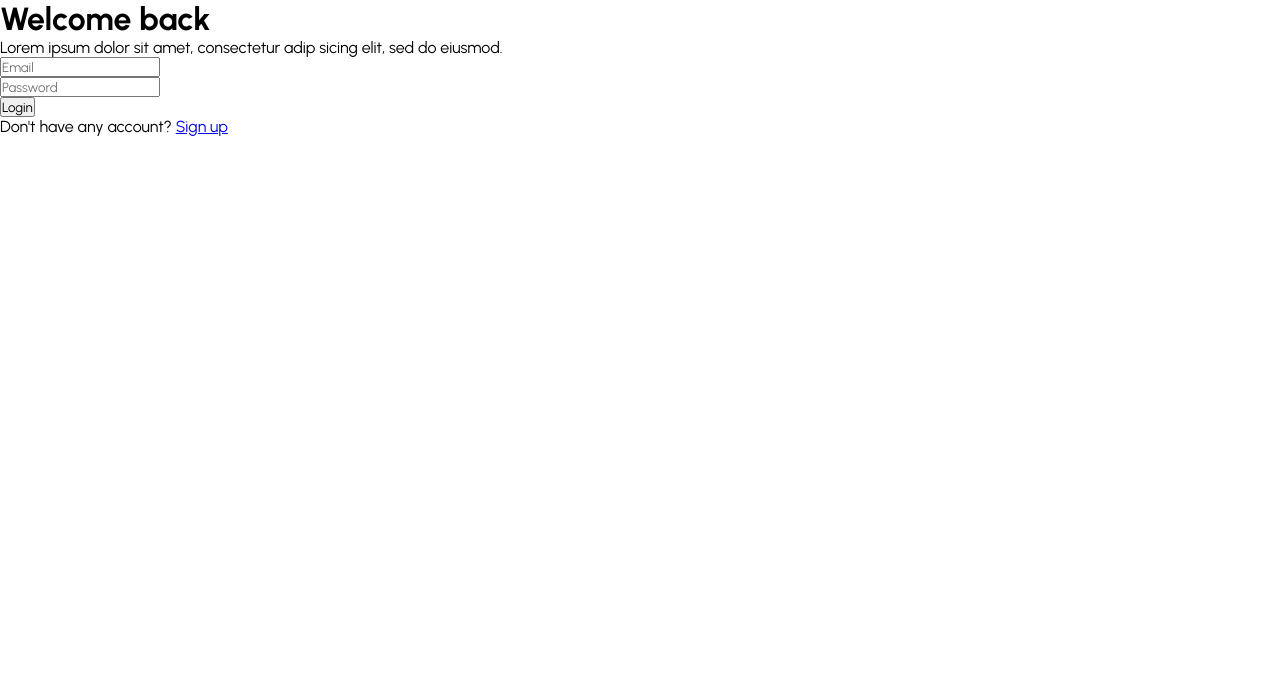
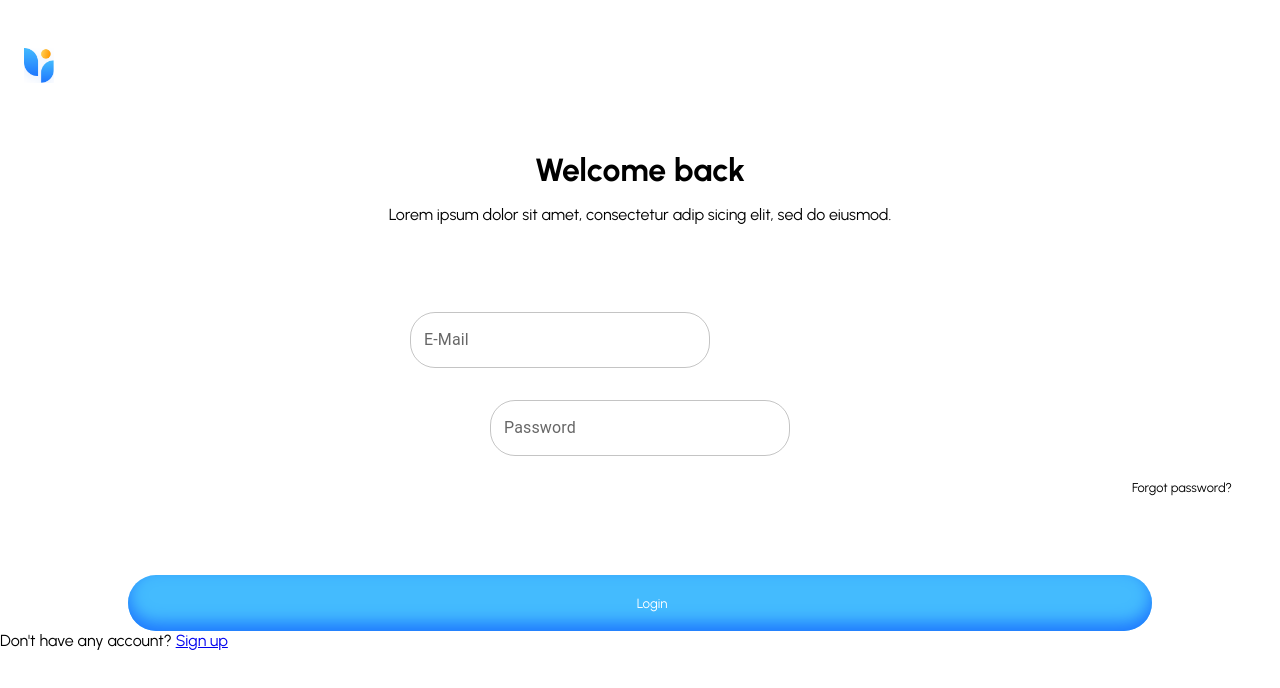
Before and after one commit to ali3a1991/Frontend_Finco, a React (Vite) app: page /login in a window 1280 px wide. Shown: the top 688 px of the page. Built offline with nearby package versions, Linux system fonts and the light colour scheme.

Commit message:
boah weiss ga nich mehr was ich alles gemacht habe! micha hat unruhe reingebracht!!

```diff
--- a/src/components/pages/Login/Login.jsx
+++ b/src/components/pages/Login/Login.jsx
@@ -1,5 +1,9 @@
 import React from "react"
 import { Link, useNavigate } from "react-router-dom"
+import style from "./Login.module.scss"
+import Logo from "../../../assets/images/Logo.png"
+import TextField from "@mui/material/TextField"
+import InputField from "../../shared/Input/EMail/InputField.jsx"
 
 function Login() {
   const navigator = useNavigate()
@@ -27,30 +31,37 @@ function Login() {
   }
 
   return (
-    <div>
-      <h1>Welcome back</h1>
-      <p>
-        Lorem ipsum dolor sit amet, consectetur adip sicing elit, sed do
-        eiusmod.
-      </p>
-      <form onSubmit={submitLogin}>
-        <div>
-          <input
-            type="text"
-            id="email"
-            name="email"
-            placeholder="Email"
-          />
+    <div className={style.login}>
+      <div className={style.loginLogo}>
+        <img
+          src={Logo}
+          alt="Logo"
+        />
+      </div>
+      <div className={style.loginWelcome}>
+        <h1>Welcome back</h1>
+        <p>
+          Lorem ipsum dolor sit amet, consectetur adip sicing elit, sed do
+          eiusmod.
+        </p>
+      </div>
+      <form
+        className={style.loginForm}
+        onSubmit={submitLogin}>
+        <div className={style.loginFormEma}>
+          <InputField label={"E-Mail"} />
         </div>
-        <div>
-          <input
-            type="text"
-            id="password"
-            name="password"
-            placeholder="Password"
-          />
+        <div className={style.loginFormPas}>
+          <InputField label={"Password"} />
         </div>
-        <button type="submit">Login</button>
+        <div className={style.loginForgot}>
+          <p>Forgot password?</p>
+        </div>
+        <button
+          className={style.loginButton}
+          type="submit">
+          Login
+        </button>
       </form>
       <p>
         Don't have any account? <Link to="/register">Sign up</Link>
--- /dev/null
+++ b/src/components/pages/Login/Login.module.scss
@@ -0,0 +1,66 @@
+.loginLogo {
+  padding: 48px 0 0 24px;
+  margin-bottom: 4rem;
+
+  img {
+    width: 30px;
+  }
+}
+
+.loginWelcome {
+  text-align: center;
+  padding: 0 48px 0 48px;
+  margin-bottom: 5rem;
+
+  h1 {
+    margin-bottom: 1rem;
+  }
+
+  p {
+    font-size: 1rem;
+  }
+}
+
+.loginForm {
+  text-align: center;
+}
+
+.loginFormEma {
+  object-position: center;
+  margin: 0 48px 1rem 48px;
+  width: 80%;
+  // input {
+  //   width: 80%;
+  //   padding: 20px 0 20px 24px;
+  //   margin-bottom: 1rem;
+  //   border-radius: 50px;
+  //   border: 1px solid #ebebeb;
+  // }
+}
+.loginFormPas {
+  margin-bottom: 1rem;
+  // input {
+  //   width: 80%;
+  //   padding: 20px 0 20px 24px;
+  //   margin-bottom: 1rem;
+  //   border-radius: 50px;
+  //   border: 1px solid #ebebeb;
+  // }
+}
+
+.loginForgot {
+  padding-right: 48px;
+  margin-bottom: 5rem;
+  font-size: 0.8rem;
+  text-align: right;
+}
+
+.loginButton {
+  color: #ffffff;
+  width: 80%;
+  padding: 20px 0 20px 24px;
+  border-radius: 50px;
+  background-color: #44bbfe;
+  box-shadow: inset 0px -8px 16px #1e78fe;
+  border: none;
+}
--- a/src/components/pages/OnboardingScreen/OnboardingScreen.jsx
+++ b/src/components/pages/OnboardingScreen/OnboardingScreen.jsx
@@ -1,12 +1,12 @@
 import React, { useEffect, useState } from "react"
 import Logo from "../../../assets/images/Logo.png"
 import style from "./OnboardingScreen.module.scss"
-import { Opacity } from "@mui/icons-material"
-import Home from "../Home/Home.jsx"
+import { useNavigate } from "react-router-dom"
 
 function OnboardingScreen() {
   const [imageVisible, setImageVisible] = useState(true)
   const [showHome, setShowHome] = useState(false)
+  const navigator = useNavigate()
 
   useEffect(() => {
     const timer = setTimeout(() => {
@@ -27,7 +27,7 @@ function OnboardingScreen() {
           style={{ opacity: imageVisible ? 1 : 0 }}
         />
       )}
-      {showHome && <Home />} //#in useNavigate() umändern
+      {showHome && navigator("/home")}
     </div>
   )
 }
--- /dev/null
+++ b/src/components/shared/Input/EMail/InputField.jsx
@@ -0,0 +1,23 @@
+import React from "react"
+import style from "./InputField.module.scss"
+import { FormControl, OutlinedInput, InputLabel } from "@mui/material"
+
+function EMail(props) {
+  return (
+    <div className={style.EMail}>
+      <FormControl sx={{ m: 1, width: "300px" }}>
+        <InputLabel htmlFor="outlined-adornment-amount">
+          {props.label}
+        </InputLabel>
+        <OutlinedInput
+          sx={{ borderRadius: "25px" }}
+          id="value"
+          name="value"
+          label="E-Mail"
+        />
+      </FormControl>
+    </div>
+  )
+}
+
+export default EMail
```
Also changed, not shown: src/components/shared/Input/EMail/InputField.module.scss (added).
